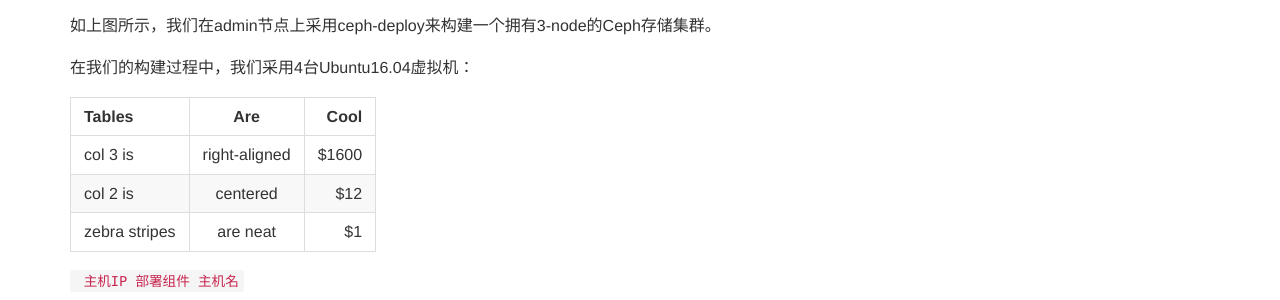
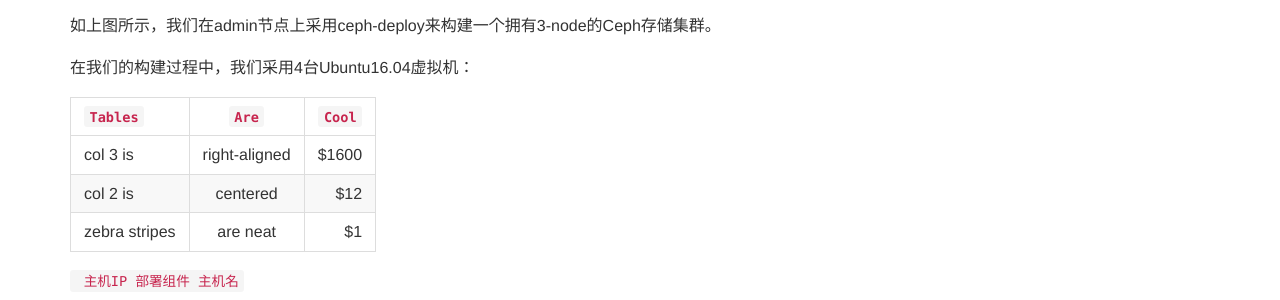
Before and after one commit to mceph/mceph.github.io, a Jekyll site: the page built from _posts/2017/2017-06-20-ceph-install-quick.md, in a window 1280 px wide and 900 px high, scrolled down 787 px. Shown: the part 260-560 px from the top of the window. Built offline with Jekyll 4.4.1, drawn with Linux system fonts in a browser that asks for light colours; comment, search, counter and statistics services are not loaded.

```diff
--- a/_posts/2017/2017-06-20-ceph-install-quick.md
+++ b/_posts/2017/2017-06-20-ceph-install-quick.md
@@ -20,7 +20,7 @@ ceph存储集群环境的搭建较为复杂，即使参照官方文档，也容
 
 在我们的构建过程中，我们采用4台Ubuntu16.04虚拟机：
 
-| Tables        | Are           | Cool  |
+| ``Tables``        | ``Are``           | ``Cool``  |
 | ------------- |:-------------:| -----:|
 | col 3 is      | right-aligned | $1600 |
 | col 2 is      | centered      |   $12 |
```
